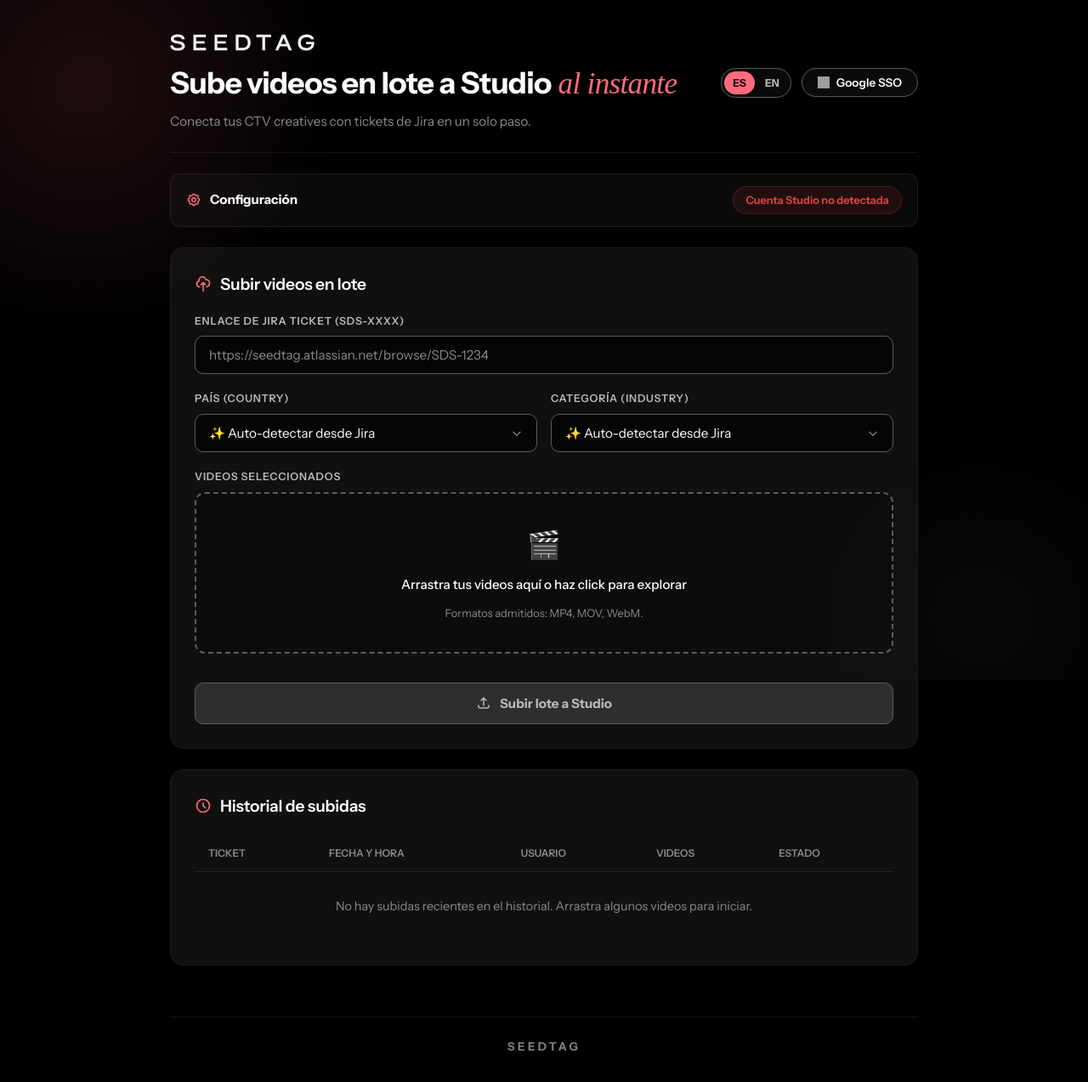
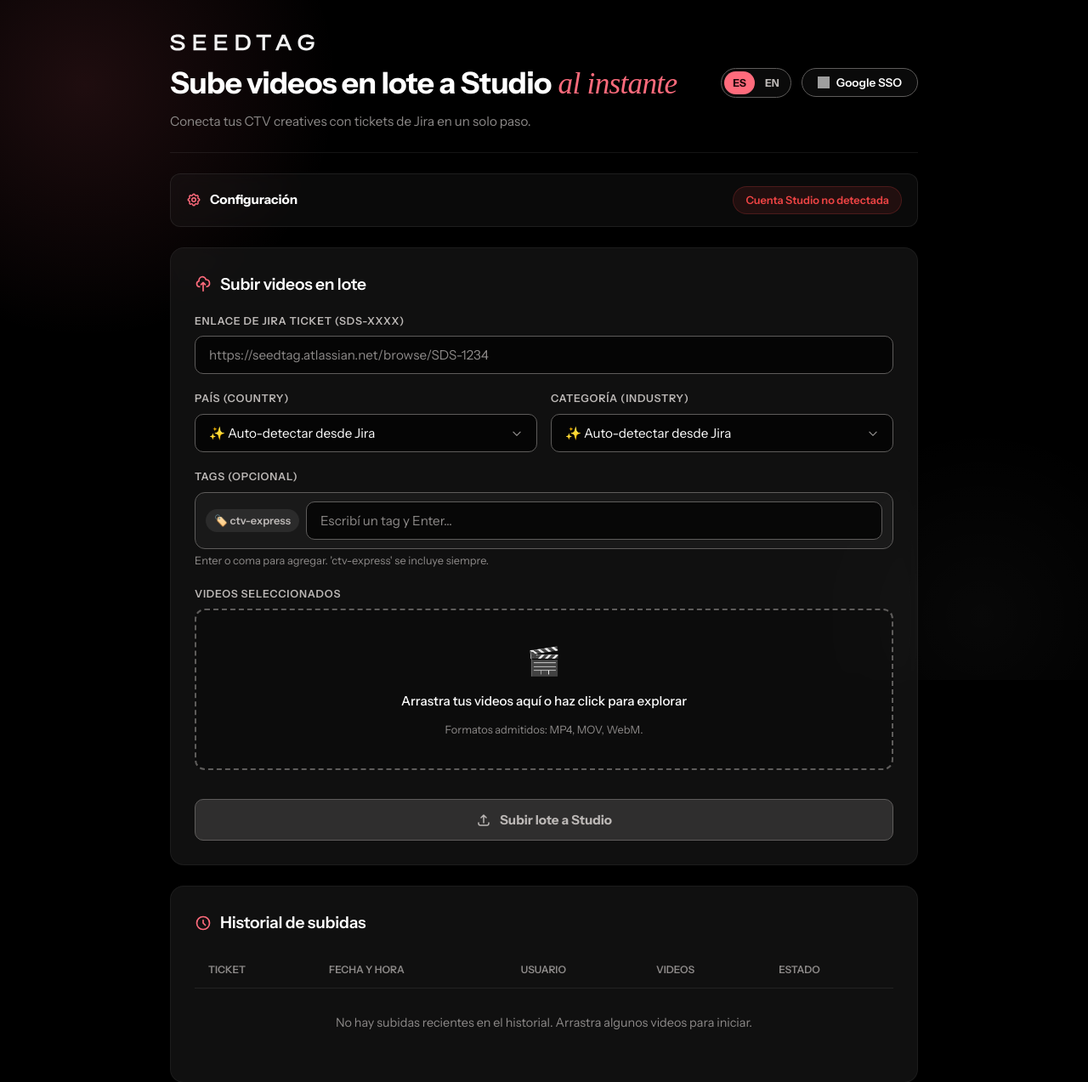
Before and after one commit to sebastianpacheco-ctv/seedtag_studio_uploader, a Flask app: page / in a window 1280 px wide. Shown: the top 1273 px of the page at 85% size. Before the commit the page ends 1236 px from the top, so only its background shows below. Run offline with Flask 3, Linux system fonts and the light colour scheme; some web fonts are replaced; grey boxes are pictures that could not be loaded.

Commit message:
feat(tags): manual metatags on creatives via chip input
- Chip-style tag input in the upload form (Enter/comma to add, removable); the system
  tag 'ctv-express' is always shown and always included
- /api/upload parses a 'tags' field (normalized, deduped, capped at 20) and passes it to
  the worker, which merges it with 'ctv-express'
- studio_api.process_video_to_creative gains an additive optional 'metatags' passthrough
  to build_csv_ctv_ad_template (no client logic rewritten); set_creative_dimensions
  preserves them since it re-sends the creative's current metatags
- Bilingual labels/hint

Co-Authored-By: Claude Opus 4.8 (1M context) <noreply@anthropic.com>

```diff
--- a/app/app.py
+++ b/app/app.py
@@ -347,6 +347,15 @@ def upload():
     country = request.form.get("country", "auto")
     category = request.form.get("category", "auto")
 
+    # Tags manuales (metatags) del usuario: coma-separados. Normalizar y limitar.
+    raw_tags = request.form.get("tags", "")
+    tags = []
+    for tg in raw_tags.split(","):
+        tg = tg.strip()
+        if tg and tg not in tags:
+            tags.append(tg)
+    tags = tags[:20]
+
     # Identificación del usuario de SSO o Studio
     user_email = session.get("user_email") or session.get("studio_user_email") or "usuario@seedtag.com"
 
@@ -374,7 +383,7 @@ def upload():
     # Arrancar hilo worker en background
     t = threading.Thread(
         target=_run_job,
-        args=(job_id, jwt, ticket_key, country, category, user_email),
+        args=(job_id, jwt, ticket_key, country, category, user_email, tags),
         daemon=True
     )
     t.start()
@@ -448,15 +457,24 @@ def history():
 
 
 # ── Worker ─────────────────────────────────────────────────────────────────--
-def _run_job(job_id: str, jwt: str, ticket_key: str, country: str, category: str, user_email: str):
+def _run_job(job_id: str, jwt: str, ticket_key: str, country: str, category: str,
+             user_email: str, tags: list | None = None):
     """
     Worker que se ejecuta en segundo plano.
     Procesa secuencialmente cada video subiendo a Studio, esperando a que se procese,
     creando el creative y actualizando SQLite. Al terminar, agrega un comentario en Jira.
+
+    tags: metatags manuales del usuario; se suman al tag de sistema 'ctv-express'.
     """
     job = database.get_job(job_id)
     if not job:
         return
+
+    # 'ctv-express' es el tag de sistema; los tags manuales se agregan sin duplicar.
+    metatags = ["ctv-express"]
+    for tg in (tags or []):
+        if tg and tg not in metatags:
+            metatags.append(tg)
 
     # Inicializar clientes
     studio = StudioAPIClient(jwt_cookie=jwt)
@@ -498,7 +516,8 @@ def _run_job(job_id: str, jwt: str, ticket_key: str, country: str, category: str
                     category=mapped_category,
                     initial_wait=10,  # 10s wait antes del primer check
                     retry_wait=10,   # 10s entre reintentos
-                    max_retries=15    # Total ~160s máx (muy razonable para CTV)
+                    max_retries=15,   # Total ~160s máx (muy razonable para CTV)
+                    metatags=metatags
                 )
 
                 preview_url = sres["preview_url"]
--- a/app/templates/index.html
+++ b/app/templates/index.html
@@ -733,6 +733,63 @@
 
     .links-list a:hover {
       text-decoration: underline;
+    }
+
+    /* Tags (metatags) chip input */
+    .tags-field {
+      display: flex;
+      flex-wrap: wrap;
+      align-items: center;
+      gap: 8px;
+      padding: 10px 12px;
+      border: 1px solid var(--grey-4);
+      border-radius: 12px;
+      background: rgba(255, 255, 255, 0.04);
+      cursor: text;
+    }
+
+    .tags-field:focus-within {
+      border-color: var(--coral);
+    }
+
+    .tag-chip {
+      display: inline-flex;
+      align-items: center;
+      gap: 6px;
+      padding: 4px 10px;
+      border-radius: 999px;
+      background: rgba(255, 107, 124, 0.15);
+      color: var(--coral);
+      font-size: 0.8rem;
+      font-weight: 600;
+      white-space: nowrap;
+    }
+
+    .tag-chip.system-chip {
+      background: rgba(255, 255, 255, 0.08);
+      color: var(--grey-2);
+    }
+
+    .tag-chip .tag-remove {
+      cursor: pointer;
+      border: 0;
+      background: transparent;
+      color: inherit;
+      font-size: 0.9rem;
+      line-height: 1;
+      padding: 0;
+    }
+
+    .tag-input {
+      flex: 1;
+      min-width: 120px;
+      border: 0;
+      background: transparent;
+      color: var(--white);
+      font-family: var(--font-sans);
+      font-size: 0.9rem;
+      outline: none;
+      padding: 2px 0;
     }
 
     /* History / Past Uploads Section */
@@ -1086,6 +1143,17 @@
             <option value="travel" data-i18n="categoryTravel">Viajes & Transporte (Travel)</option>
           </select>
         </div>
+      </div>
+
+      <!-- Tags manuales (metatags) -->
+      <div class="form-group">
+        <label for="tag-input" data-i18n="tagsLabel">Tags (opcional)</label>
+        <div class="tags-field" id="tags-field" onclick="document.getElementById('tag-input').focus()">
+          <span class="tag-chip system-chip" title="Tag de sistema">🏷️ ctv-express</span>
+          <input type="text" id="tag-input" class="tag-input" data-i18n-placeholder="tagsPlaceholder"
+                 placeholder="Escribí un tag y Enter…" onkeydown="handleTagKey(event)">
+        </div>
+        <span class="drop-subtext" data-i18n="tagsHint">Enter o coma para agregar. 'ctv-express' se incluye siempre.</span>
       </div>
 
       <!-- Drag & Drop Area -->
@@ -1274,6 +1342,9 @@
       categoryRetail: 'Comercio (Retail)',
       categoryTechnology: 'Tecnología (Technology)',
       categoryTravel: 'Viajes & Transporte (Travel)',
+      tagsLabel: 'Tags (opcional)',
+      tagsPlaceholder: 'Escribí un tag y Enter…',
+      tagsHint: "Enter o coma para agregar. 'ctv-express' se incluye siempre.",
       videosLabel: 'Videos seleccionados',
       dropText: 'Arrastra tus videos aquí o haz click para explorar',
       dropSubtext: 'Formatos admitidos: MP4, MOV, WebM.',
@@ -1374,6 +1445,9 @@
       categoryRetail: 'Retail',
       categoryTechnology: 'Technology',
       categoryTravel: 'Travel & Transportation',
+      tagsLabel: 'Tags (optional)',
+      tagsPlaceholder: 'Type a tag and press Enter…',
+      tagsHint: "Enter or comma to add. 'ctv-express' is always included.",
       videosLabel: 'Selected videos',
       dropText: 'Drag your videos here or click to browse',
       dropSubtext: 'Supported formats: MP4, MOV, WebM.',
@@ -1731,6 +1805,42 @@
     }
   }
 
+  // Tags manuales (metatags) — chips removibles (#2)
+  let manualTags = [];
+  function renderTagChips() {
+    const field = document.getElementById('tags-field');
+    const input = document.getElementById('tag-input');
+    // Quitar chips de usuario (mantener el system-chip y el input).
+    field.querySelectorAll('.tag-chip:not(.system-chip)').forEach(c => c.remove());
+    manualTags.forEach(tag => {
+      const chip = document.createElement('span');
+      chip.className = 'tag-chip';
+      chip.innerHTML = `🏷️ ${escapeHtml(tag)} <button type="button" class="tag-remove" aria-label="remove">✕</button>`;
+      chip.querySelector('.tag-remove').onclick = (e) => {
+        e.stopPropagation();
+        manualTags = manualTags.filter(x => x !== tag);
+        renderTagChips();
+      };
+      field.insertBefore(chip, input);
+    });
+  }
+  function addManualTag(raw) {
+    const tag = (raw || '').trim();
+    if (!tag || tag === 'ctv-express' || manualTags.includes(tag) || manualTags.length >= 20) return;
+    manualTags.push(tag);
+    renderTagChips();
+  }
+  function handleTagKey(event) {
+    if (event.key === 'Enter' || event.key === ',') {
+      event.preventDefault();
+      addManualTag(event.target.value);
+      event.target.value = '';
+    } else if (event.key === 'Backspace' && !event.target.value && manualTags.length) {
+      manualTags.pop();
+      renderTagChips();
+    }
+  }
+
   // Real-time listener for Jira automatic detection
   function handleTicketInput() {
     clearTimeout(ticketDebounceTimeout);
@@ -1790,6 +1900,7 @@
     fd.append('ticket_link', ticketInput.value);
     fd.append('country', document.getElementById('country-select').value);
     fd.append('category', document.getElementById('category-select').value);
+    fd.append('tags', manualTags.join(','));
     chosenFiles.forEach(file => {
       fd.append('videos', file);
     });
--- a/reference/studio_api.py
+++ b/reference/studio_api.py
@@ -478,7 +478,8 @@ class StudioAPIClient:
                                   video_filename: str = None,
                                   country: str = None, category: str = None,
                                   initial_wait: int = 10, retry_wait: int = 10,
-                                  max_retries: int = 15) -> dict:
+                                  max_retries: int = 15,
+                                  metatags: list = None) -> dict:
         """
         Flujo end-to-end:
           1. Sube el vídeo
@@ -519,6 +520,7 @@ class StudioAPIClient:
             formats=formats,
             country=country,
             category=category,
+            metatags=metatags,
         )
         creative_id = self.create_cov_creative(ad_template)
         log.info(f"Studio API: creative CSV-CTV creado id={creative_id}")
```
